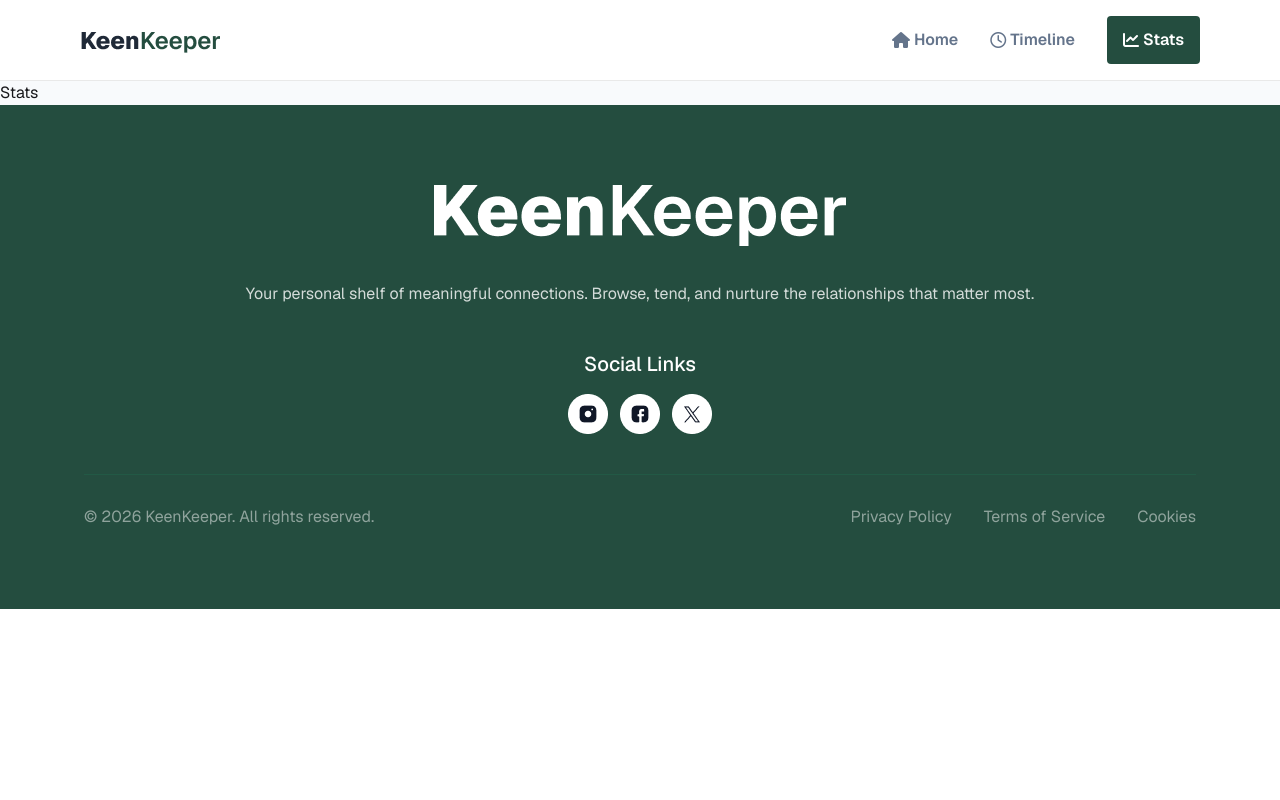
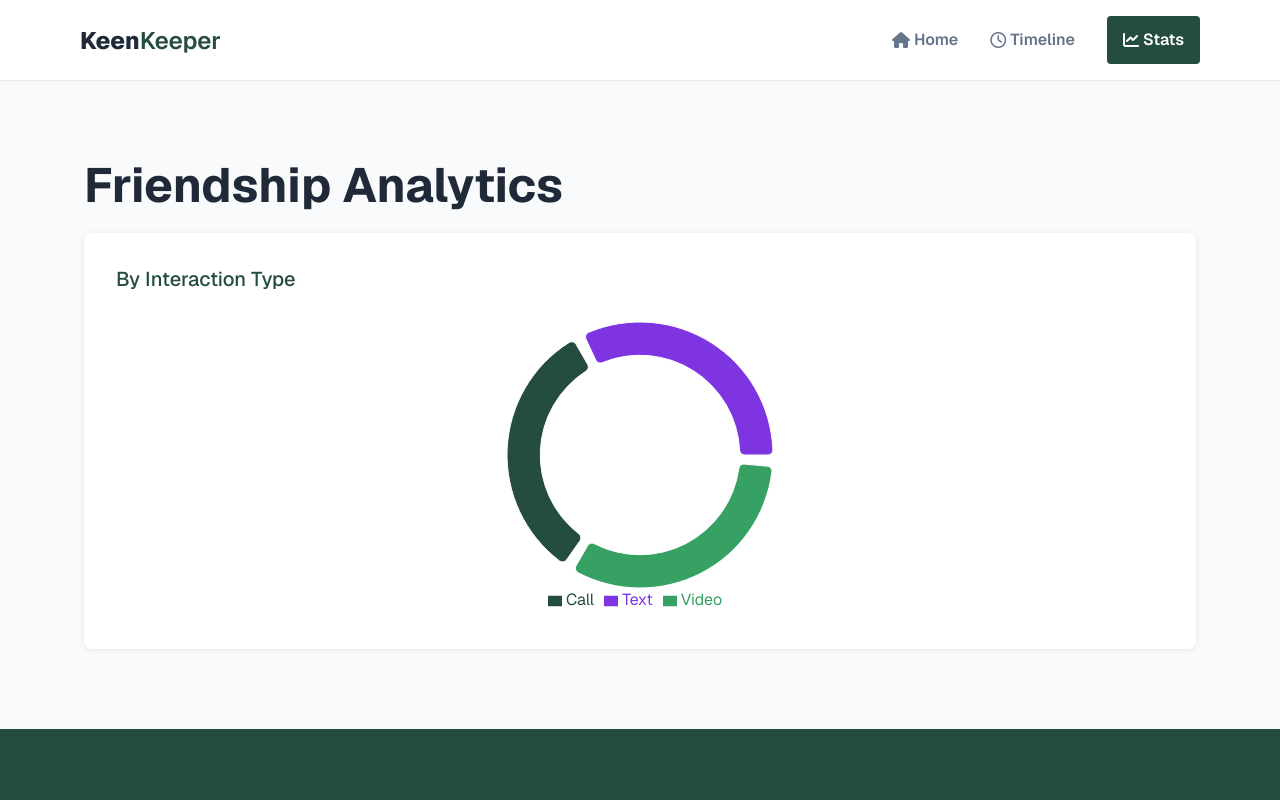
Before and after one commit to muntasirSayem/keen-keeper, a React (Vite) app: page /stats in a window 1280 px wide. Shown: the top 800 px of the page. Built offline with nearby package versions, Linux system fonts and the light colour scheme.

Commit message:
added piechart

```diff
--- a/package.json
+++ b/package.json
@@ -15,6 +15,7 @@
     "react-dom": "^19.2.4",
     "react-router": "^7.14.1",
     "react-toastify": "^11.0.5",
+    "recharts": "^3.8.1",
     "tailwindcss": "^4.2.2"
   },
   "devDependencies": {
--- a/src/pages/stats/Stats.jsx
+++ b/src/pages/stats/Stats.jsx
@@ -1,8 +1,49 @@
+import { PieChart, Pie, Tooltip, Legend } from "recharts";
 
 function Stats() {
+  const data = [
+    { name: "Text", value: 4, fill: "#7E35E1" },
+    { name: "Call", value: 4, fill: "#244D3F" },
+    { name: "Video", value: 4, fill: "#37A163" },
+  ];
   return (
-    <div>Stats</div>
-  )
+    <div className="my-20 max-w-278 mx-auto space-y-6">
+      <h2 className="text-[#1F2937] text-5xl font-bold">
+        Friendship Analytics
+      </h2>
+      <div className="bg-white rounded-lg p-8 space-y-6 shadow-[0_1px_6px_0_rgba(0,0,0,0.08)]">
+        <h4 className="text-xl text-[#244D3F] font-medium">
+          By Interaction Type
+        </h4>
+        <div className="flex justify-center items-center">
+          <PieChart
+            style={{
+              width: "100%",
+              maxWidth: "340px",
+              maxHeight: "300px",
+              aspectRatio: 1,
+            }}
+            responsive
+          >
+            <Pie
+              data={data}
+              innerRadius="75%"
+              outerRadius="100%"
+              // Corner radius is the rounded edge of each pie slice
+              cornerRadius="5%"
+              fill="#8884d8"
+              // padding angle is the gap between each pie slice
+              paddingAngle={5}
+              dataKey="value"
+              isAnimationActive={true}
+            />
+            <Tooltip />
+            <Legend />
+          </PieChart>
+        </div>
+      </div>
+    </div>
+  );
 }
 
-export default Stats
+export default Stats;
```
Also changed, not shown: 1 other file (tests, documents, lock files or other folders).
